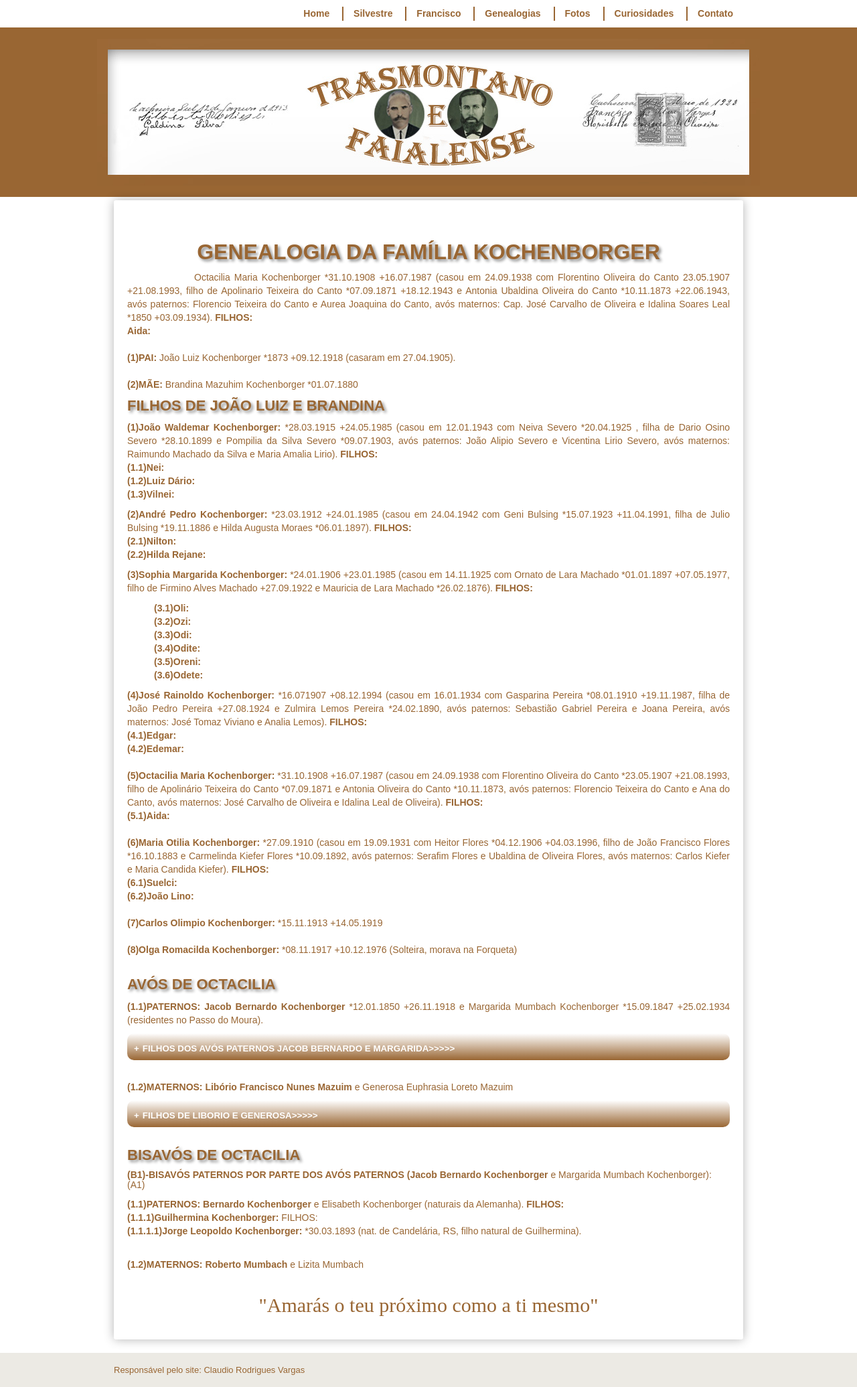
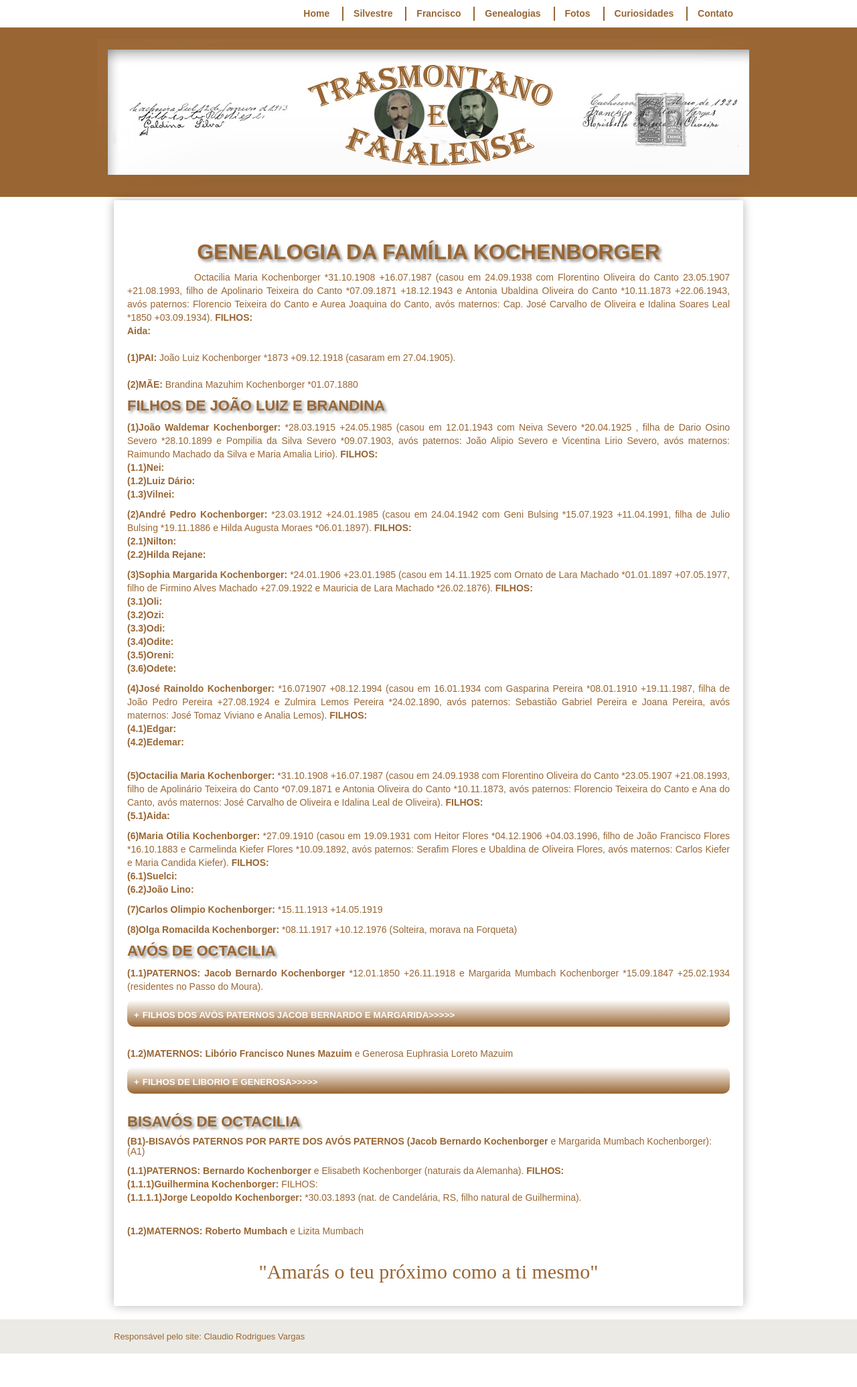
Before and after one commit to claudiovargas1955/claudiovargas1955.github.io, a Jekyll site: the page built from _pages/familia-kochenborger.html, in a window 1280 px wide. Shown: the whole page at 67% size. Built offline with Jekyll 4.4.1, drawn with Linux system fonts in a browser that asks for light colours; some web fonts are replaced; after the commit the page ends 2021 px from its top, so only the background shows below that.

Commit message:
Update familia-kochenborger.html

```diff
--- a/_pages/familia-kochenborger.html
+++ b/_pages/familia-kochenborger.html
@@ -125,14 +125,12 @@ Oliveira e Idalina Soares Leal *1850 +03.09.1934). <b>FILHOS: </b><br>
 
   <p><b>(3)Sophia Margarida Kochenborger: </b>*24.01.1906 +23.01.1985 (casou em 14.11.1925 com Ornato de Lara Machado *01.01.1897
   +07.05.1977, filho de Firmino Alves Machado +27.09.1922 e Mauricia de Lara Machado *26.02.1876). <b>FILHOS: </b><br>
-     <ul>
-        <li><b>(3.1)Oli: </b></li>
-        <li><b>(3.2)Ozi: </b></li>
-        <li><b>(3.3)Odi: </b></li>
-        <li><b>(3.4)Odite: </b></li>
-        <li><b>(3.5)Oreni: </b></li>
-        <li><b>(3.6)Odete: </b></li>
-      </ul>
+      <b>(3.1)Oli: </b><br>
+      <b>(3.2)Ozi: </b><br>
+      <b>(3.3)Odi: </b><br>
+      <b>(3.4)Odite: </b><br>
+      <b>(3.5)Oreni: </b><br>
+      <b>(3.6)Odete: </b><br>
 
   <p><b>(4)José Rainoldo Kochenborger: </b>*16.071907 +08.12.1994 (casou em 16.01.1934 com Gasparina Pereira *08.01.1910 +19.11.1987, filha
   de João Pedro Pereira +27.08.1924 e Zulmira Lemos Pereira *24.02.1890, avós paternos: Sebastião Gabriel Pereira e Joana Pereira,
@@ -140,20 +138,20 @@ Oliveira e Idalina Soares Leal *1850 +03.09.1934). <b>FILHOS: </b><br>
       <b>(4.1)Edgar: </b><br>
       <b>(4.2)Edemar: </b><br><br>
 
-  <b>(5)Octacilia Maria Kochenborger: </b>*31.10.1908 +16.07.1987 (casou em 24.09.1938 com Florentino Oliveira do Canto *23.05.1907
+  <p><b>(5)Octacilia Maria Kochenborger: </b>*31.10.1908 +16.07.1987 (casou em 24.09.1938 com Florentino Oliveira do Canto *23.05.1907
   +21.08.1993, filho de Apolinário Teixeira do Canto *07.09.1871 e Antonia Oliveira do Canto *10.11.1873, avós paternos: Florencio
   Teixeira do Canto e Ana do Canto, avós maternos: José Carvalho de Oliveira e Idalina Leal de Oliveira). <b>FILHOS: </b><br>
-      <b>(5.1)Aida: </b><br><br>
+      <b>(5.1)Aida: </b><br>
 
-  <b>(6)Maria Otilia Kochenborger: </b>*27.09.1910 (casou em 19.09.1931 com Heitor Flores *04.12.1906 +04.03.1996, filho de João
+  <p><b>(6)Maria Otilia Kochenborger: </b>*27.09.1910 (casou em 19.09.1931 com Heitor Flores *04.12.1906 +04.03.1996, filho de João
   Francisco Flores *16.10.1883 e Carmelinda Kiefer Flores *10.09.1892, avós paternos: Serafim Flores e Ubaldina de Oliveira Flores, avós
   maternos: Carlos Kiefer e Maria Candida Kiefer). <b>FILHOS: </b><br>
     <b>(6.1)Suelci: </b><br>
-    <b>(6.2)João Lino: </b><br><br>
+    <b>(6.2)João Lino: </b><br>
 
-  <b>(7)Carlos Olimpio Kochenborger: </b>*15.11.1913 +14.05.1919<br><br>
+  <p><b>(7)Carlos Olimpio Kochenborger: </b>*15.11.1913 +14.05.1919<br>
 
-  <b>(8)Olga Romacilda Kochenborger: </b>*08.11.1917 +10.12.1976 (Solteira, morava na Forqueta)<br><br>
+  <p><b>(8)Olga Romacilda Kochenborger: </b>*08.11.1917 +10.12.1976 (Solteira, morava na Forqueta)<br>
 
 <h4>AVÓS DE OCTACILIA</h4>
 <p><b>(1.1)PATERNOS: Jacob Bernardo Kochenborger </b>*12.01.1850 +26.11.1918 e Margarida Mumbach Kochenborger *15.09.1847 +25.02.1934
```
